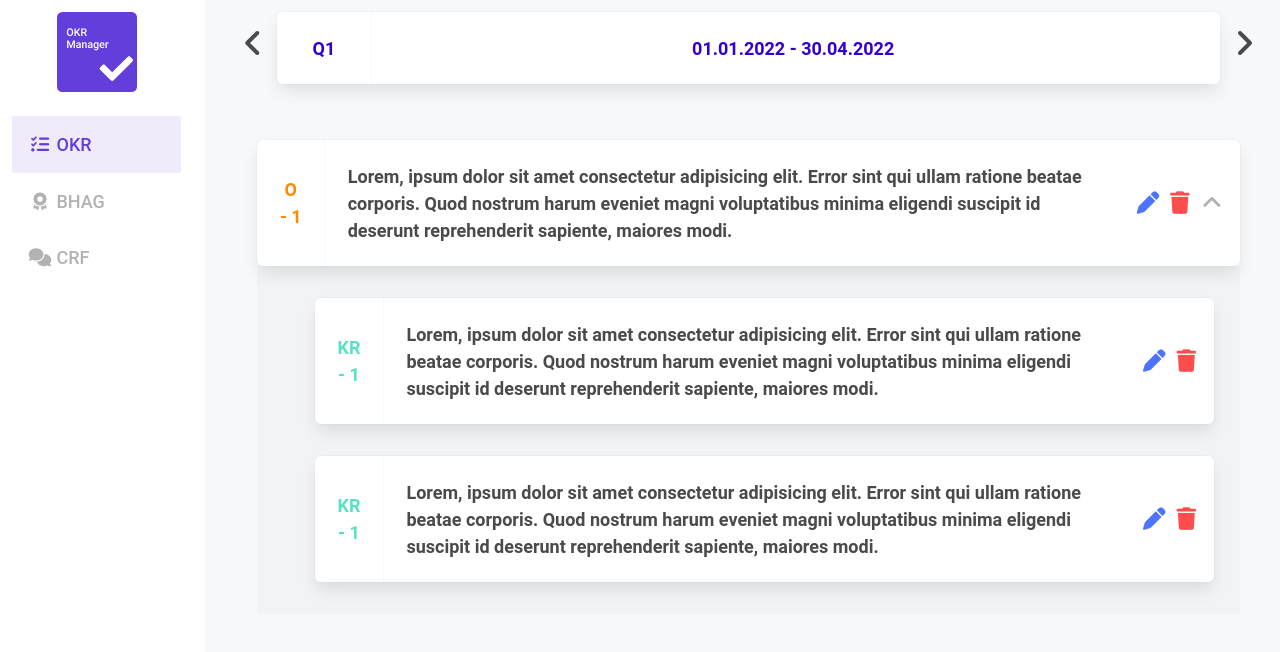
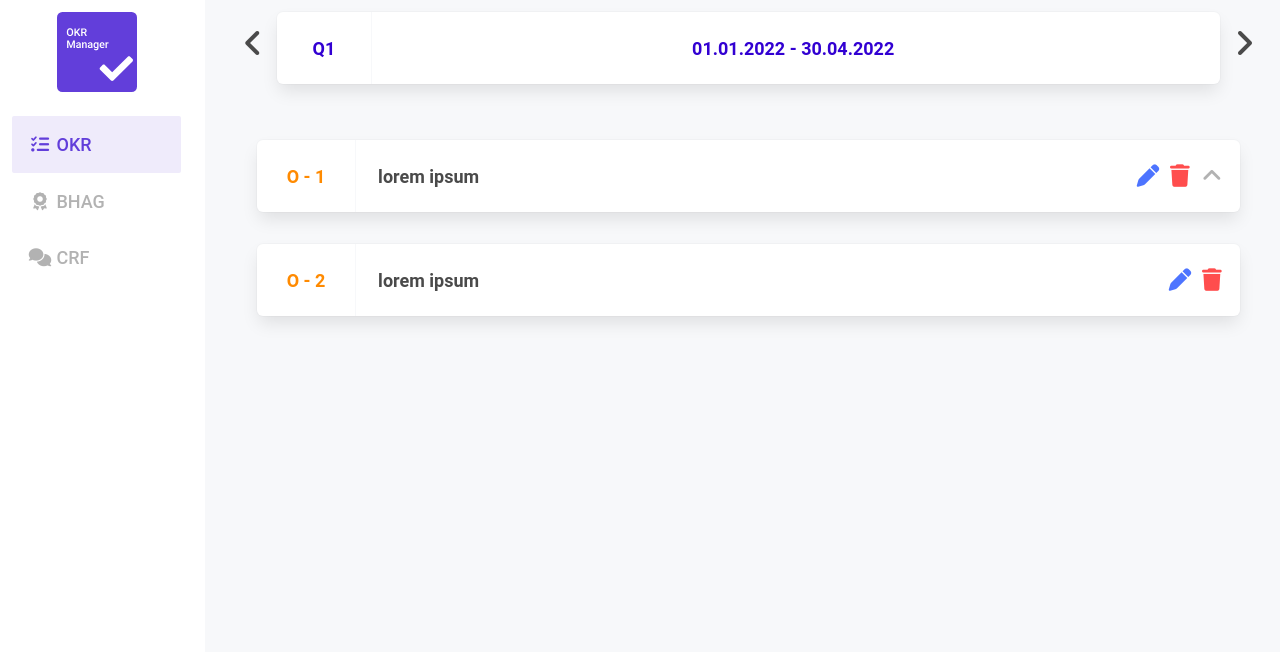
Before and after one commit to firatdgn/okr-manager, a Vue app: page / in a window 1280 px wide. Shown: the top 652 px of the page. Built offline with nearby package versions, Linux system fonts and the light colour scheme; a web font is replaced by a local one.

Commit message:
feat: dynamic objective component

```diff
--- a/src/components/Objective.vue
+++ b/src/components/Objective.vue
@@ -14,13 +14,10 @@
                     is-flex is-justify-content-center is-align-items-center
                 "
             >
-                O - 1
+                O - {{ objective.index }}
             </div>
             <div class="objective-content is-flex-grow-3">
-                Lorem, ipsum dolor sit amet consectetur adipisicing elit. Error
-                sint qui ullam ratione beatae corporis. Quod nostrum harum
-                eveniet magni voluptatibus minima eligendi suscipit id deserunt
-                reprehenderit sapiente, maiores modi.
+                {{ objective.content }}
             </div>
             <div
                 class="
@@ -35,22 +32,48 @@
                 <span class="icon is-medium">
                     <i class="fa-solid fa-lg fa-trash"></i>
                 </span>
-                <span class="icon is-medium">
+                <span
+                    class="icon is-medium"
+                    v-if="hasKeyResults"
+                    @click="toggleKeyResults"
+                >
                     <i class="fa-solid fa-lg fa-angle-up"></i>
                 </span>
             </div>
         </div>
     </div>
-    <div class="key-results">
-        <KeyResult></KeyResult>
-        <KeyResult></KeyResult>
+    <div class="key-results" v-if="showKeyResults">
+        <KeyResult
+            v-for="(keyResult, index) of objective.keyResults"
+            :key="index"
+            :keyResult="keyResult"
+        ></KeyResult>
     </div>
 </template>
 
 <script>
+import { ref } from "@vue/reactivity";
 import KeyResult from "./KeyResult.vue";
+import { computed } from "@vue/runtime-core";
 export default {
     components: { KeyResult },
+    props: ["objective"],
+    setup(props) {
+        let objective = ref(props.objective);
+        let hasKeyResults = computed(
+            () => objective.value.keyResults.length > 0
+        );
+        let showKeyResults = ref(false);
+        function toggleKeyResults() {
+            showKeyResults.value = !showKeyResults.value;
+        }
+        return {
+            objective,
+            hasKeyResults,
+            showKeyResults,
+            toggleKeyResults,
+        };
+    },
 };
 </script>
 
--- a/src/views/OKR.vue
+++ b/src/views/OKR.vue
@@ -6,7 +6,11 @@
         :end-date="currentOkr.endDate"
         :quarter="currentOkr.quarter"
     ></Quarter>
-    <Objective></Objective>
+    <Objective
+        v-for="(objective, index) of currentOkr.objectives"
+        :key="index"
+        :objective="objective"
+    ></Objective>
 </template>
 
 <script>
@@ -23,7 +27,20 @@
                 startDate: "2022-01-01",
                 endDate: "2022-04-30",
                 objectives: [
-                    { index: 1, content: "lorem ipsum", keyResults: [] },
+                    {
+                        index: 1,
+                        content: "lorem ipsum",
+                        keyResults: [
+                            {
+                                index: 1,
+                                content: "lorem ipsum",
+                            },
+                            {
+                                index: 2,
+                                content: "lorem ipsum",
+                            },
+                        ],
+                    },
                     { index: 2, content: "lorem ipsum", keyResults: [] },
                 ],
             },
```
